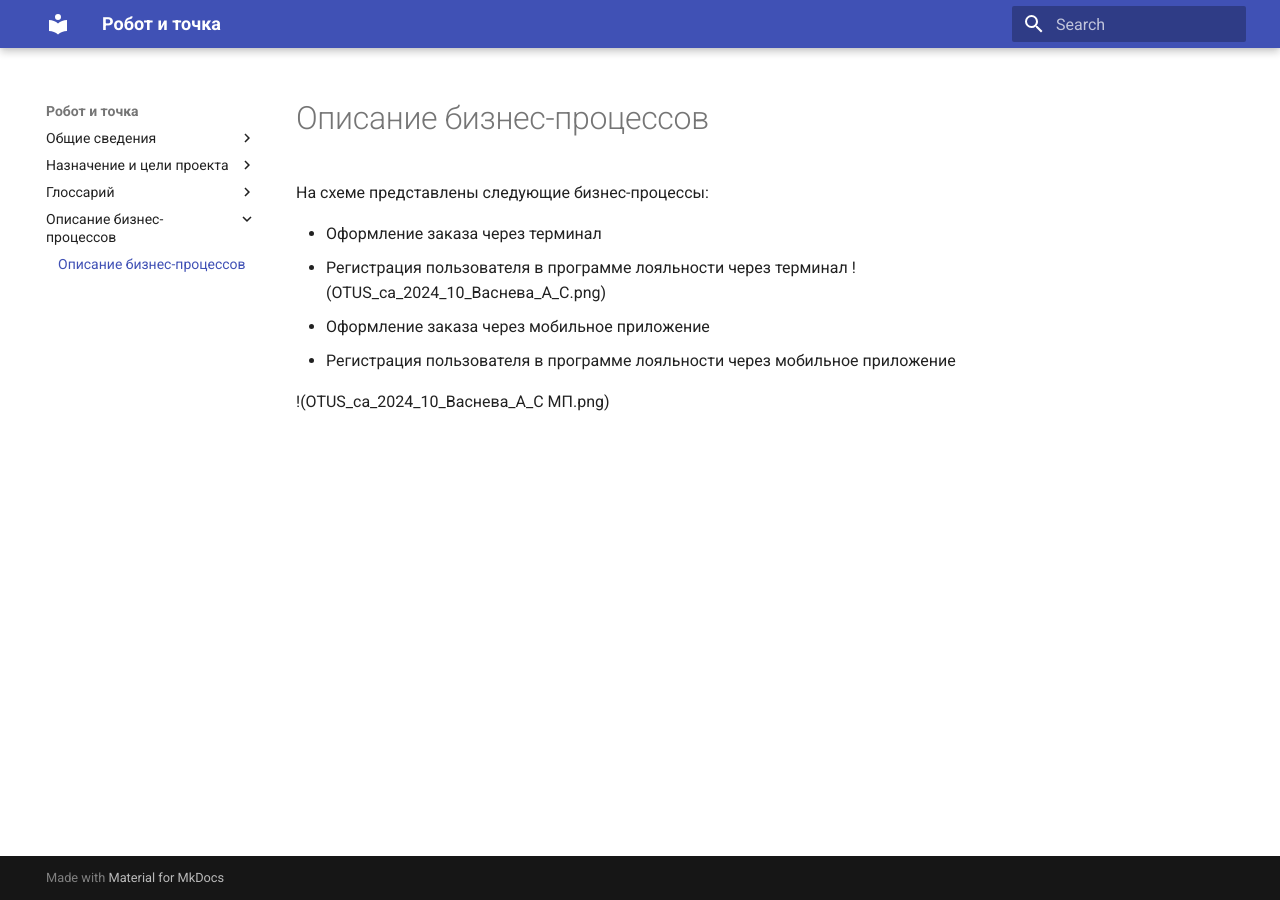
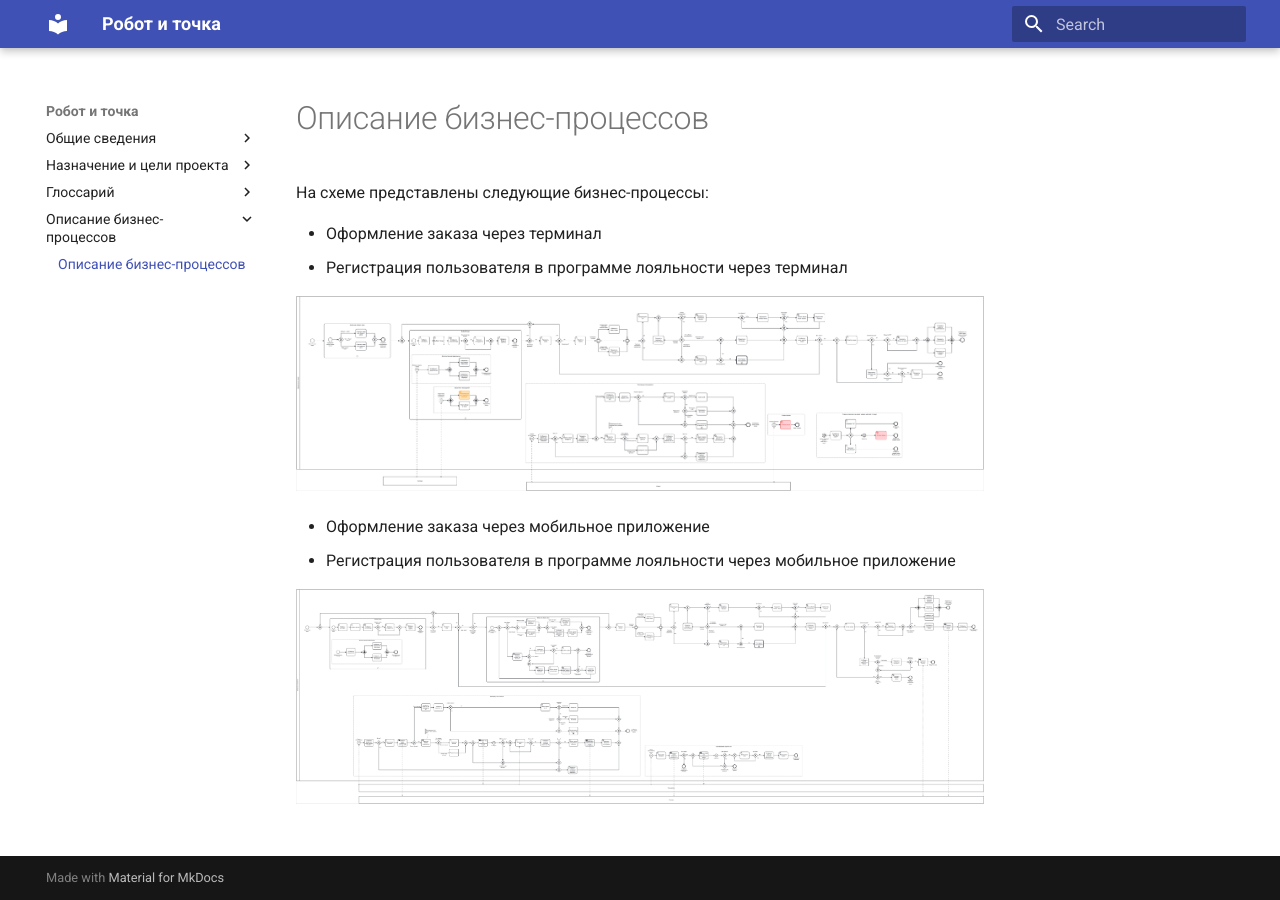
Before and after one commit to VasnevaAnastasia/robot-i-tochka, an MkDocs documentation site: the page built from docs/description_of_business_processes/business_processes.md, in a window 1280 px wide. Built offline with MkDocs 1.6.1 and Material for MkDocs 9.7.7, drawn with Linux system fonts in a browser that asks for light colours.

Commit message:
Изображения с альернативным текстом

```diff
--- a/docs/description_of_business_processes/business_processes.md
+++ b/docs/description_of_business_processes/business_processes.md
@@ -4,9 +4,10 @@
 
 - Оформление заказа через терминал
 - Регистрация пользователя в программе лояльности через терминал
-!(OTUS_са_2024_10_Васнева_А_С.png)
+
+![Альтернативный текст](OTUS_са_2024_10_Васнева_А_С.png)
 
 - Оформление заказа через мобильное приложение
 - Регистрация пользователя в программе лояльности через мобильное приложение
 
-!(OTUS_са_2024_10_Васнева_А_С МП.png)
+![Альтернативный текст](OTUS_са_2024_10_Васнева_А_С МП.png)
```
